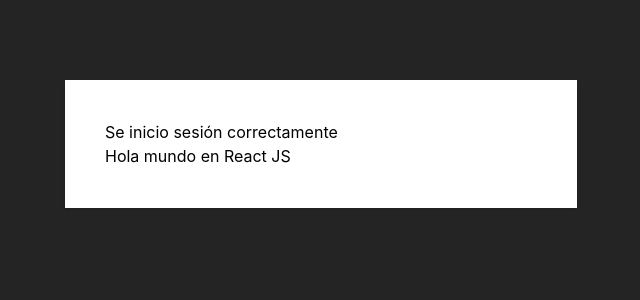
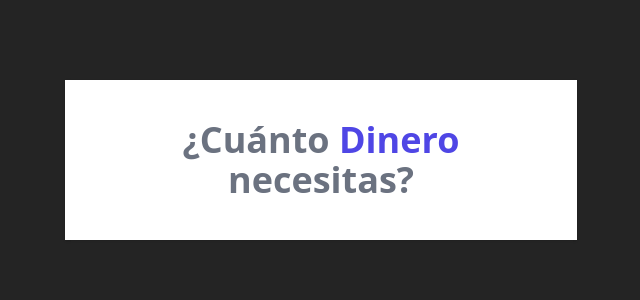
Before and after one commit to dgutierrez21/JavaScript-Moderno-Guia-Definitiva-Construye-20-Proyectos, a React (Vite) app in the folder Curso+JS+Moderno/Curso JS Moderno/Introduccion-React/cotizador-prestamos-react/: page / in a window 1280 px wide. Shown: the top 300 px of the page, without its empty margins (319-959 px from the left). Built offline with nearby package versions, Linux system fonts and the light colour scheme.

Commit message:
Componentes en React

```diff
--- a/Curso+JS+Moderno/Curso JS Moderno/Introduccion-React/cotizador-prestamos-react/src/App.jsx
+++ b/Curso+JS+Moderno/Curso JS Moderno/Introduccion-React/cotizador-prestamos-react/src/App.jsx
@@ -1,22 +1,12 @@
+import Header from "./components/Header";
+
 function App() {
-  let mensaje;
+  return (
+    <div className="my-20 max-w-lg mx-auto bg-white shadow p-10">
+      <Header />
 
-  const verOfal = true;
-
-  if (verOfal) {
-    mensaje = "Hola mundo en React JS";
-  } else {
-    mensaje = "Ha ocurrido un error";
-  }
-
-  return (
-    <div className="my-20 max-w-lg mx-auto bg-white text-black shadow p-10">
-      <p>
-        {verOfal
-          ? "Se inicio sesión correctamente"
-          : "No se pudo iniciar sesión"}
-      </p>
-      <p>{mensaje} </p>
+      {/* Se recomienda usar esta sintaxis solo para componentes que tienen finalidad ser más reutilizables y pasarles contenido más dinamico */}
+      {/* <Header></Header> */}
     </div>
   );
 }
--- /dev/null
+++ b/Curso+JS+Moderno/Curso JS Moderno/Introduccion-React/cotizador-prestamos-react/src/components/Header.jsx
@@ -0,0 +1,9 @@
+function Header() {
+  return (
+    <h1 className="text-4xl font-extrabold text-gray-500 text-center">
+      ¿Cuánto <span className="text-indigo-600">Dinero</span> necesitas?
+    </h1>
+  );
+}
+
+export default Header;
--- a/Curso+JS+Moderno/Curso JS Moderno/Introduccion-React/cotizador-prestamos-react/src/index.css
+++ b/Curso+JS+Moderno/Curso JS Moderno/Introduccion-React/cotizador-prestamos-react/src/index.css
@@ -2,19 +2,6 @@
 @tailwind components;
 @tailwind utilities;
 
-:root {
-  font-family: Inter, Avenir, Helvetica, Arial, sans-serif;
-  font-size: 16px;
-  line-height: 24px;
-  font-weight: 400;
-
-  color-scheme: light dark;
-  color: rgba(255, 255, 255, 0.87);
+body {
   background-color: #242424;
-
-  font-synthesis: none;
-  text-rendering: optimizeLegibility;
-  -webkit-font-smoothing: antialiased;
-  -moz-osx-font-smoothing: grayscale;
-  -webkit-text-size-adjust: 100%;
 }
```
